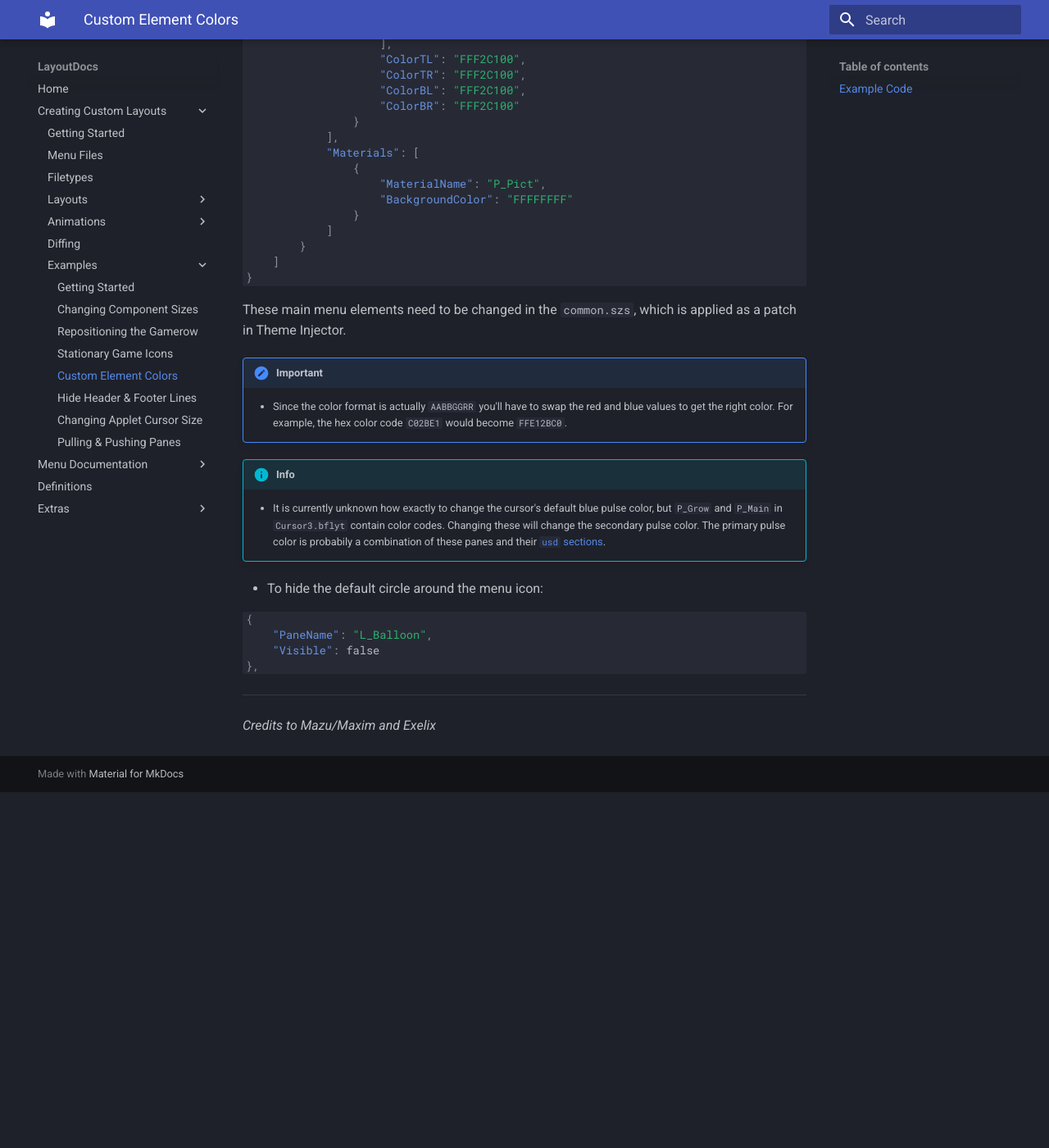
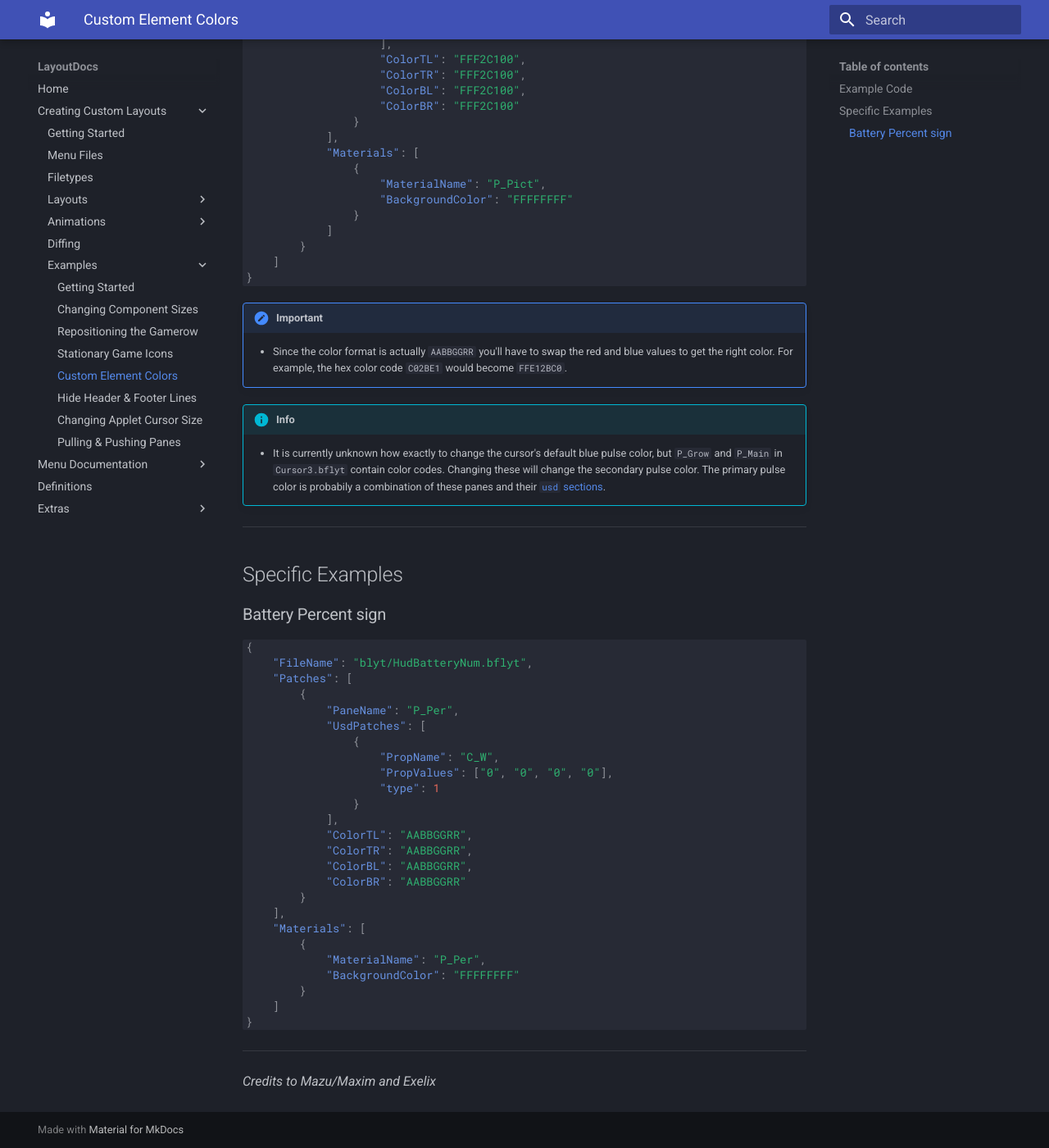
Before and after one commit to ThemezerNX/LayoutDocs, an MkDocs documentation site: the page built from docs/guide/examples/custom-element-colors/index.md, in a window 1280 px wide and 1400 px high, scrolled down 1040 px. Shown: the whole window at 82% size. Built offline with MkDocs 1.6.1 and Material for MkDocs 9.7.7, drawn with Linux system fonts in a browser that asks for light colours; before the commit the page ends 2006 px from its top, so only the background shows below that.

Commit message:
Update examples

````diff
--- a/docs/guide/examples/custom-element-colors/index.md
+++ b/docs/guide/examples/custom-element-colors/index.md
@@ -41,8 +41,6 @@ A theme that makes use of this functionality is [Blue by Mazu/Maximum](https://t
 }
 ```
 
-These main menu elements need to be changed in the `common.szs`, which is applied as a patch in Theme Injector.
-
 <!-- prettier-ignore -->
 !!! Important
 	-   Since the color format is actually `AABBGGRR` you'll have to swap the red and blue values to get the right color. For example, the hex color code `C02BE1` would become `FFE12BC0`.
@@ -51,13 +49,38 @@ These main menu elements need to be changed in the `common.szs`, which is applie
 !!! Info
 	-   It is currently unknown how exactly to change the cursor's default blue pulse color, but `P_Grow` and `P_Main` in `Cursor3.bflyt` contain color codes. Changing these will change the secondary pulse color. The primary pulse color is probabily a combination of these panes and their [`usd` sections](../../../definitions.md#usd-section).
 
--   To hide the default circle around the menu icon:
+---
+
+## Specific Examples
+
+### Battery Percent sign
 
 ```json
 {
-	"PaneName": "L_Balloon",
-	"Visible": false
-},
+	"FileName": "blyt/HudBatteryNum.bflyt",
+	"Patches": [
+		{
+			"PaneName": "P_Per",
+			"UsdPatches": [
+				{
+					"PropName": "C_W",
+					"PropValues": ["0", "0", "0", "0"],
+					"type": 1
+				}
+			],
+			"ColorTL": "AABBGGRR",
+			"ColorTR": "AABBGGRR",
+			"ColorBL": "AABBGGRR",
+			"ColorBR": "AABBGGRR"
+		}
+	],
+	"Materials": [
+		{
+			"MaterialName": "P_Per",
+			"BackgroundColor": "FFFFFFFF"
+		}
+	]
+}
 ```
 
 ---
````
